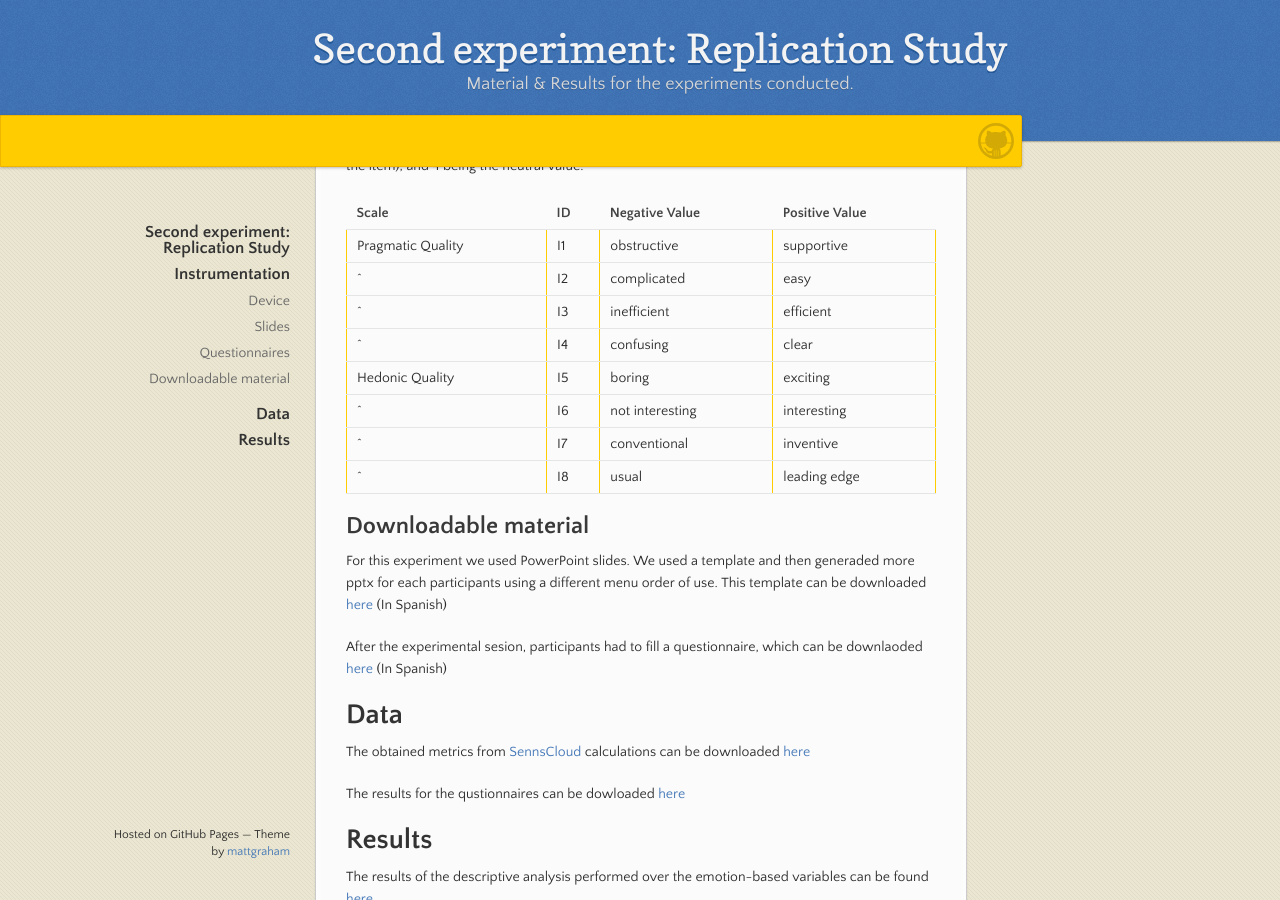
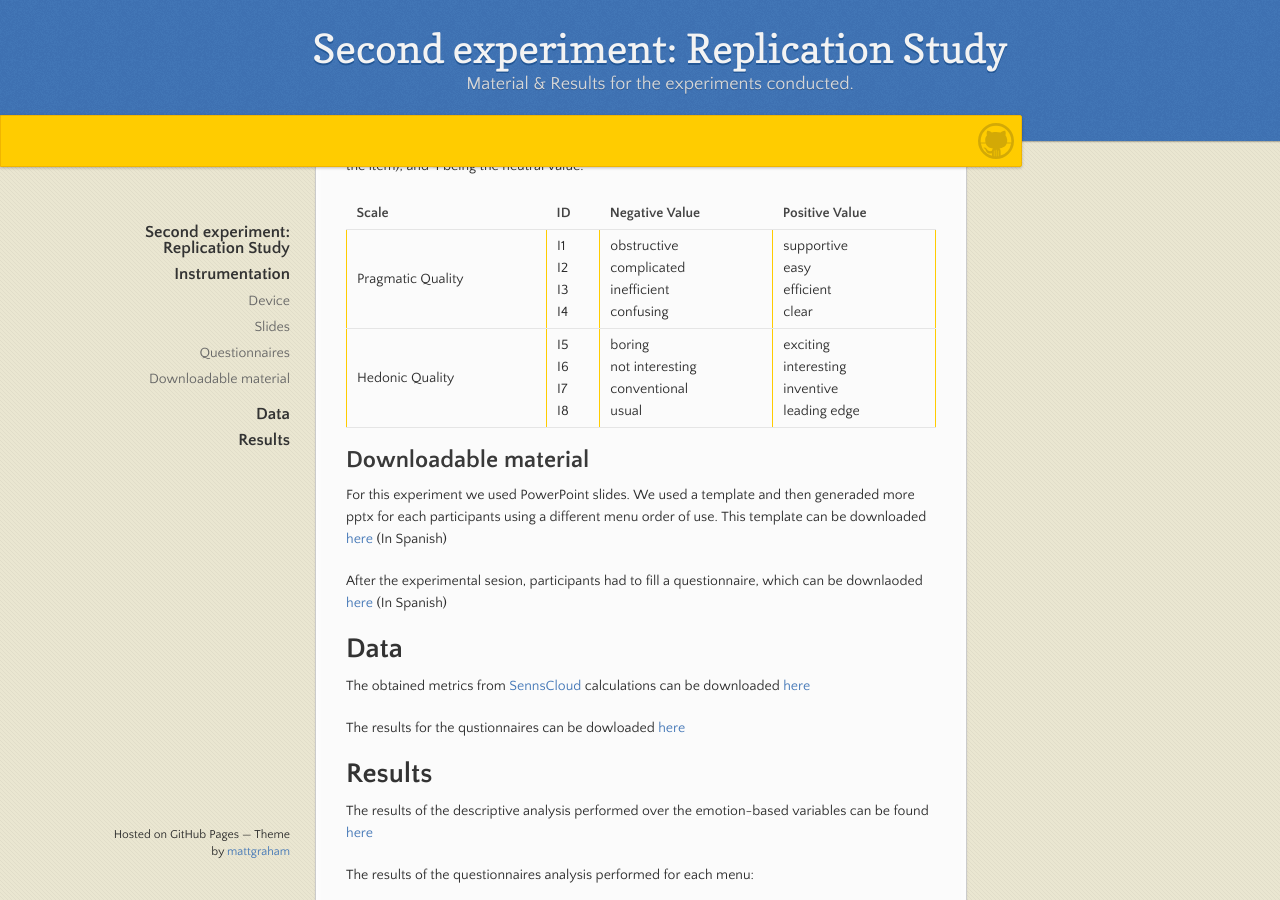
Before and after one commit to AnonExperiments/AnonExperiments.github.io, a Jekyll site: the page built from pages/Experiment-2.md, in a window 1280 px wide and 900 px high, scrolled down 1062 px. Built offline with Jekyll 4.4.1, drawn with Linux system fonts in a browser that asks for light colours; our own code applies the rules of GitHub Pages for plain Markdown files.

```diff
--- a/pages/Experiment-2.md
+++ b/pages/Experiment-2.md
@@ -29,17 +29,9 @@ The UEQ-S consists of eight items that are grouped into two scales (hedonic qual
 
 | Scale       | ID 	| Negative Value | Positive Value |
 | -------- | --- |----------- |----------- |----------- |
-| Pragmatic Quality | I1 | obstructive| supportive |
-| ^ | I2 | complicated| easy |
-| ^ | I3 | inefficient| efficient |
-| ^ | I4 | confusing| clear |
+| Pragmatic Quality | I1 <br> I2 <br> I3 <br> I4  | obstructive <br> complicated <br> inefficient <br> confusing  | supportive <br> easy <br> efficient <br> clear  |
+| Hedonic Quality | I5 <br> I6 <br> I7 <br> I8  | boring <br> not interesting <br> conventional <br> usual  | exciting <br> interesting <br> inventive <br> leading edge  |
 | -------- | --- |----------- |----------- |----------- |
-| Hedonic Quality   | I5 | boring| exciting |
-|^ | I6 | not interesting | interesting |
-|^ | I7 | conventional| inventive |
-|^ | I8 | usual| leading edge |
-| -------- | --- |----------- |----------- |----------- |
-
 
 
 
```
